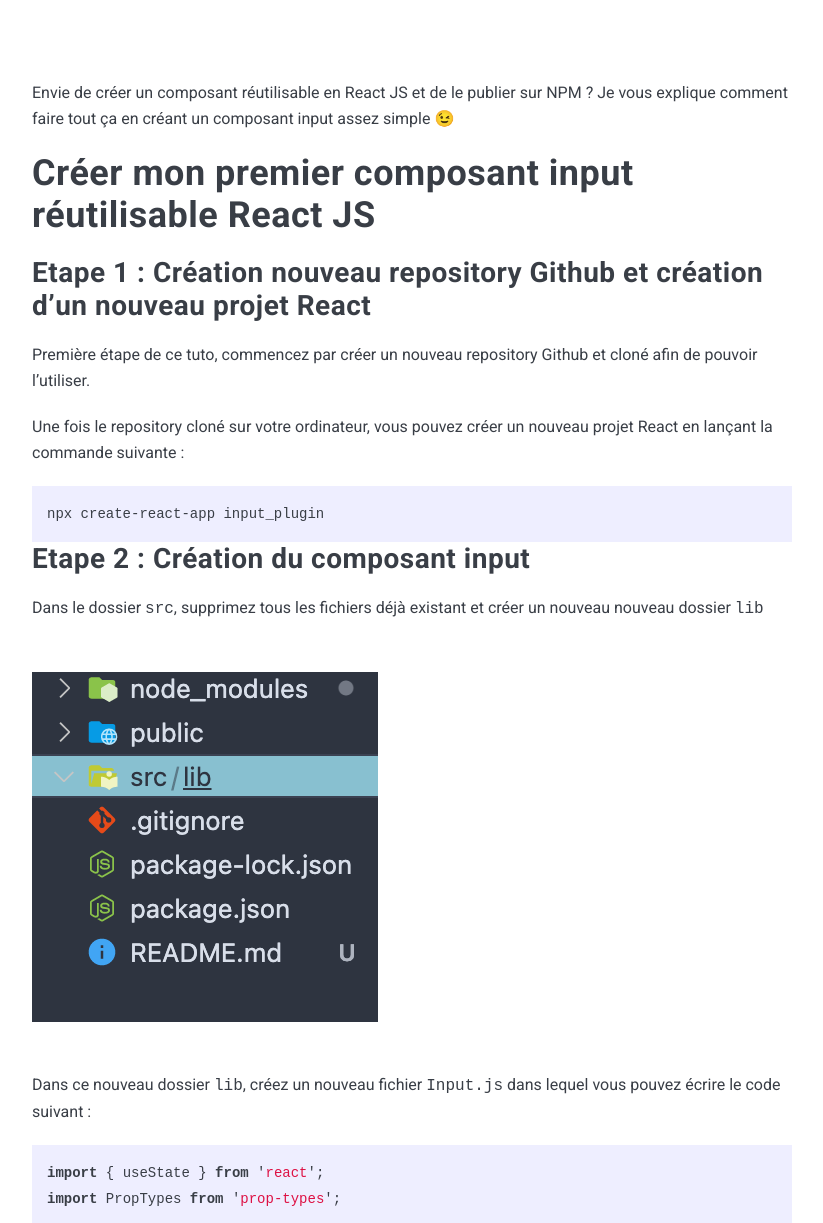
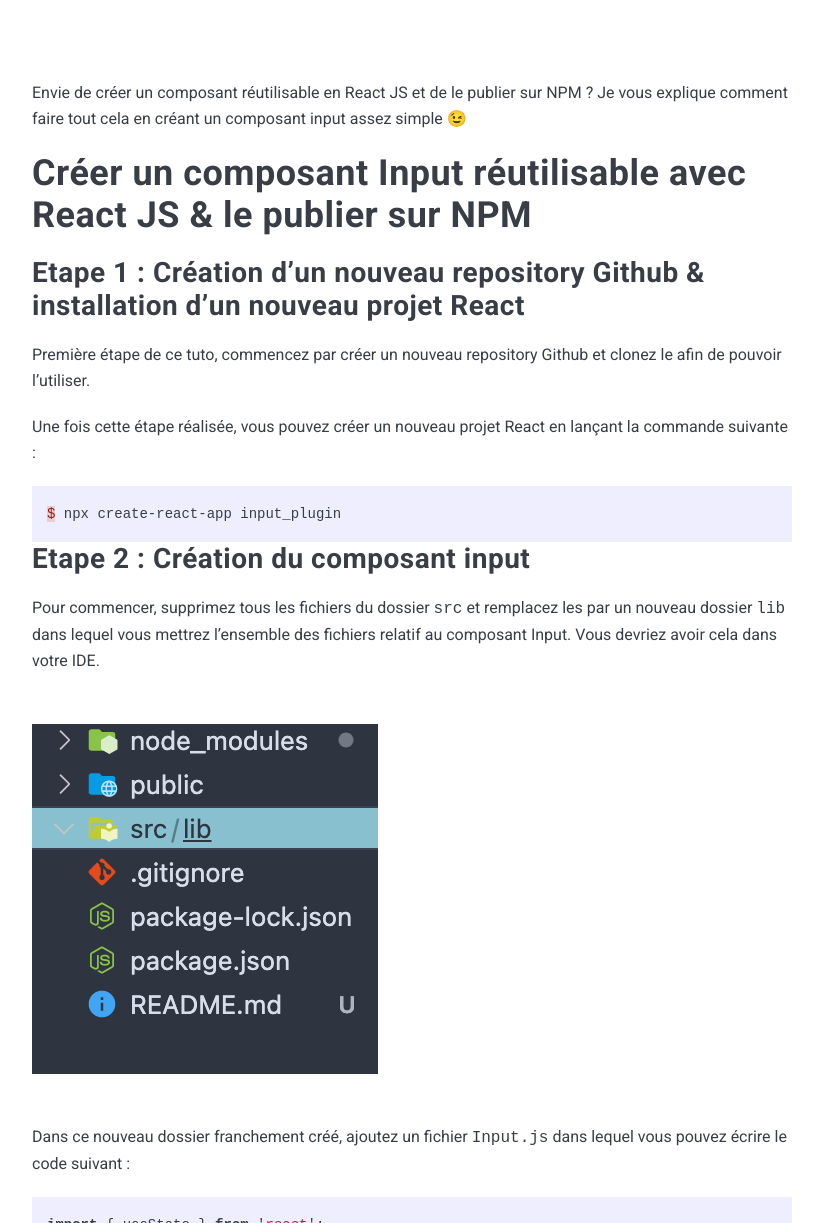
Before and after one commit to Flower-dev/Flower-dev.github.io, a Jekyll site: the page built from _posts/2022-06-07-publish-in-npm.md, in a window 1280 px wide and 1400 px high, scrolled down 936 px. Shown: the part 177-1400 px from the top of the window, without its empty margins (228-1051 px from the left). Built offline with Jekyll 4.4.1, drawn with Linux system fonts in a browser that asks for light colours; nearby versions of some CDN libraries; some of the changed text lies outside the part shown.

Commit message:
update post

````diff
--- a/_posts/2022-06-07-publish-in-npm.md
+++ b/_posts/2022-06-07-publish-in-npm.md
@@ -3,30 +3,34 @@ layout: post
 title:  "Publier un composant React JS sur NPM"
 date:   2022-06-07 18:05:55 +0300
 image:  02.jpg
-tags:   Dev
+tags:   NPM
 ---
 
-Envie de créer un composant réutilisable en React JS et de le publier sur NPM ? Je vous explique comment faire tout ça en créant un composant input assez simple 😉
+Envie de créer un composant réutilisable en React JS et de le publier sur NPM ? Je vous explique comment faire tout cela en créant un composant input assez simple 😉
 
-# Créer mon premier composant input réutilisable React JS
+# Créer un composant Input réutilisable avec React JS & le publier sur NPM
 
-## Etape 1 : Création nouveau repository Github et création d'un nouveau projet React
+## Etape 1 : Création d'un nouveau repository Github & installation d'un nouveau projet React
 
-Première étape de ce tuto, commencez par créer un nouveau repository Github et cloné afin de pouvoir l'utiliser.
+Première étape de ce tuto, commencez par créer un nouveau repository Github et clonez le afin de pouvoir l'utiliser.
 
-Une fois le repository cloné sur votre ordinateur, vous pouvez créer un nouveau projet React en lançant la commande suivante :
-```bash
-npx create-react-app input_plugin
+Une fois cette étape réalisée, vous pouvez créer un nouveau projet React en lançant la commande suivante :
+
+```powershell
+$ npx create-react-app input_plugin
 ```
 
 
 ## Etape 2 : Création du composant input
 
-Dans le dossier `src`, supprimez tous les fichiers déjà existant et créer un nouveau nouveau dossier `lib`
+
+Pour commencer, supprimez tous les fichiers du dossier `src` et remplacez les par un nouveau dossier `lib` dans lequel vous mettrez l'ensemble des fichiers relatif au composant Input. Vous devriez avoir cela dans votre IDE.
+
 
 ![]({{ site.baseurl }}/images/03.png)
 
-Dans ce nouveau dossier `lib`, créez un nouveau fichier `Input.js` dans lequel vous pouvez écrire le code suivant :
+
+Dans ce nouveau dossier franchement créé, ajoutez un fichier `Input.js` dans lequel vous pouvez écrire le code suivant :
 
 
 ```js
@@ -94,9 +98,11 @@ Pour terminer avec le dossier `lib`, créez un dernier fichier `index.js` dans l
 export {Input} from './Input';
 ```
 
+Cela vous permettra d'utiliser votre composant le moment venu. 😉
+
 ## Etape 3 : Mise à jour du fichier package.json et gestion des dépendances
 
-Dans le fichier `package.json`, commencez par déplacer les dépendances
+Dans le fichier `package.json`, commencez par déplacer les dépendances se trouvant dans `dependencies`
 
 ```json
 "dependencies": {
@@ -107,7 +113,7 @@ Dans le fichier `package.json`, commencez par déplacer les dépendances
 }
 ```
 
-dans
+dans un nouvel objet `peerDependencies` comme ci-dessous :
 
 ```json
 "peerDependencies": {
@@ -116,9 +122,9 @@ dans
 },
 ```
 
-Cela permet d'éviter les conflits de DOM entre le composant React et le projet React dans lequel il sera importé par la suite.
+Cela permet d'éviter les conflits de DOM entre le composant React que vous êtes en train de créer et le projet React dans lequel il sera importé par la suite.
 
-Vous devez vous retrouvez avec le fichier suivant :
+Vous devriez vous retrouver avec le fichier suivant :
 
 ```json
 {
````
Also changed, not shown: other parts of _posts/2022-06-07-publish-in-npm.md (+2 -2 lines).
